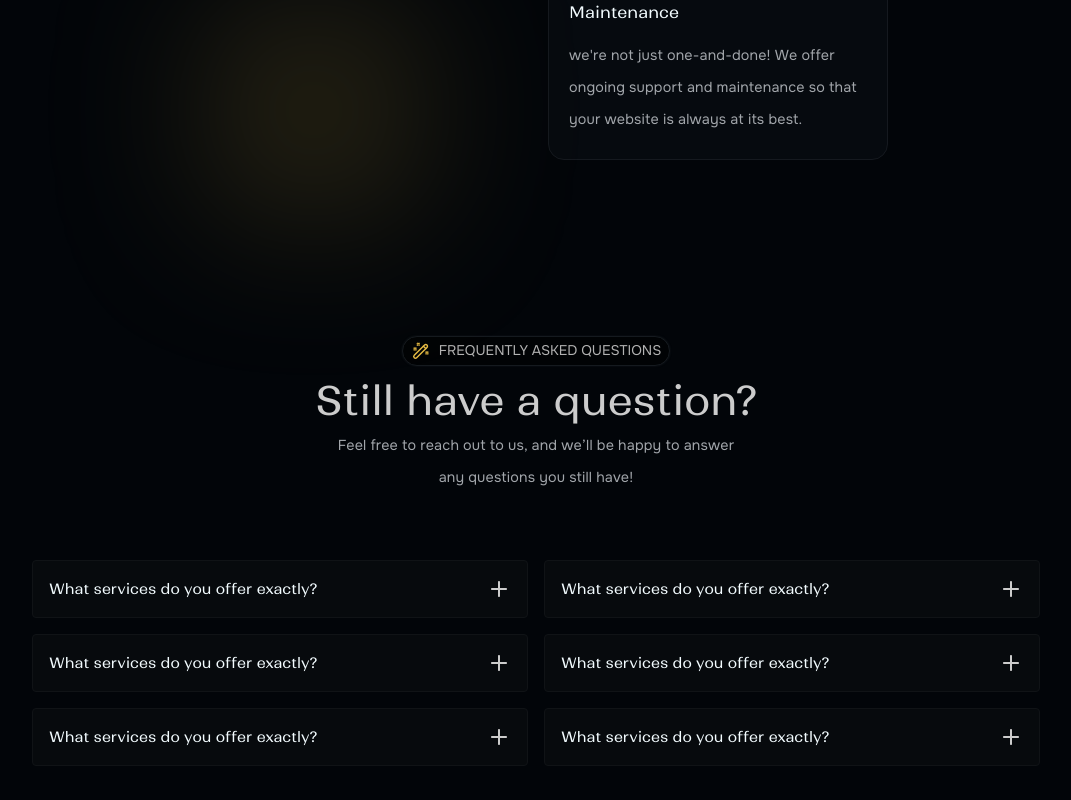
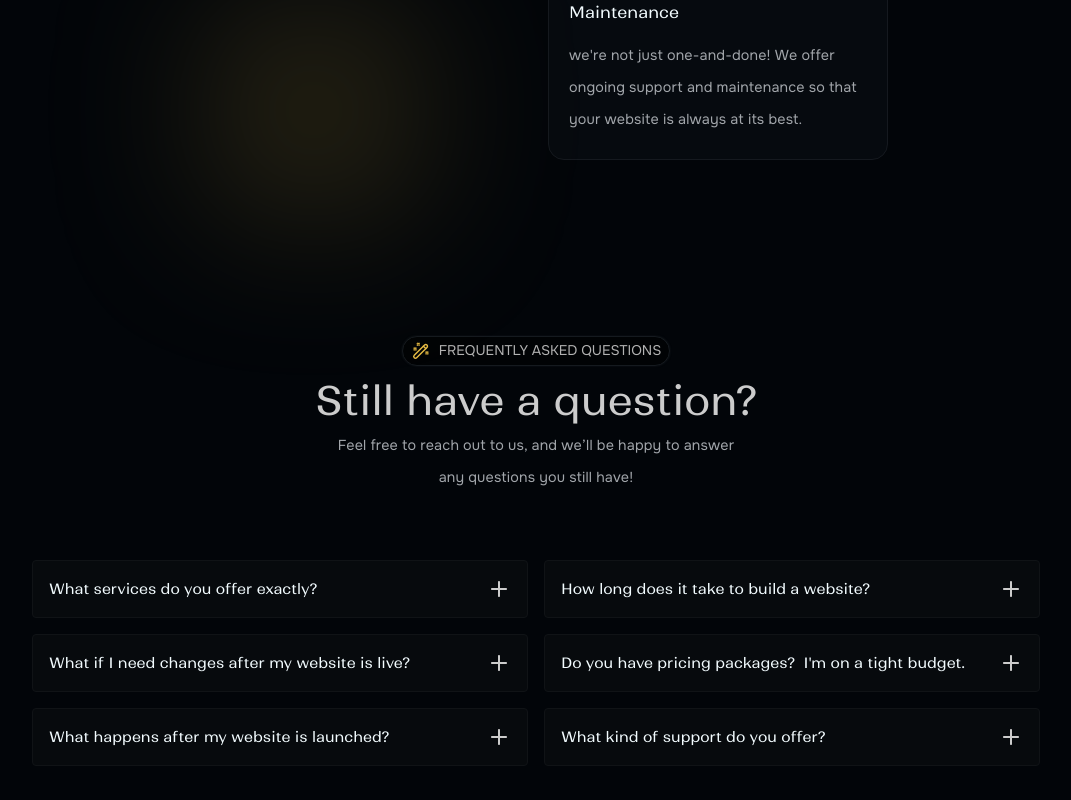
Before and after one commit to shady-cj/imperium, a React (Vite) app: page / in a window 1280 px wide. Shown: the part 6903-7703 px from the top of the page, without its empty margins (104-1175 px from the left). Built offline with nearby package versions, Linux system fonts and the light colour scheme.

Commit message:
updating the faqs questions

```diff
--- a/src/components/FaqsBox/index.jsx
+++ b/src/components/FaqsBox/index.jsx
@@ -1,11 +1,11 @@
 import "./index.scss";
 import plus from "../../assets/plus.svg";
 
-const index = () => {
+const index = ({ question, answer }) => {
     return (
 
         <article className="question-box">
-            <p>What services do you offer exactly?</p>
+            <p>{question}</p>
             <img src={plus} alt="" />
         </article>
 
--- a/src/pages/Faqs/index.jsx
+++ b/src/pages/Faqs/index.jsx
@@ -1,6 +1,33 @@
 import "./index.scss";
 import magicPen from "../../assets/magicpen-yellow.svg";
 import FaqsBox from "../../components/FaqsBox";
+
+const faqs = [
+    {
+        question: "What services do you offer exactly?",
+        answer: ""
+    },
+    {
+        question: "How long does it take to build a website?",
+        answer: ""
+    },
+    {
+        question: "What if I need changes after my website is live?",
+        answer: ""
+    },
+    {
+        question: "Do you have pricing packages? I'm on a tight budget.",
+        answer: ""
+    },
+    {
+        question: "What happens after my website is launched?",
+        answer: ""
+    },
+    {
+        question: "What kind of support do you offer?",
+        answer: ""
+    },
+]
 const index = () => {
     return (
         <section className="faqs-container">
@@ -18,12 +45,7 @@ const index = () => {
                 </p>
             </div>
             <div className="question-box-container">
-                <FaqsBox />
-                <FaqsBox />
-                <FaqsBox />
-                <FaqsBox />
-                <FaqsBox />
-                <FaqsBox />
+                {faqs.map(f => <FaqsBox key={f.question} {...f} />)}
             </div>
         </section>
     )
```
